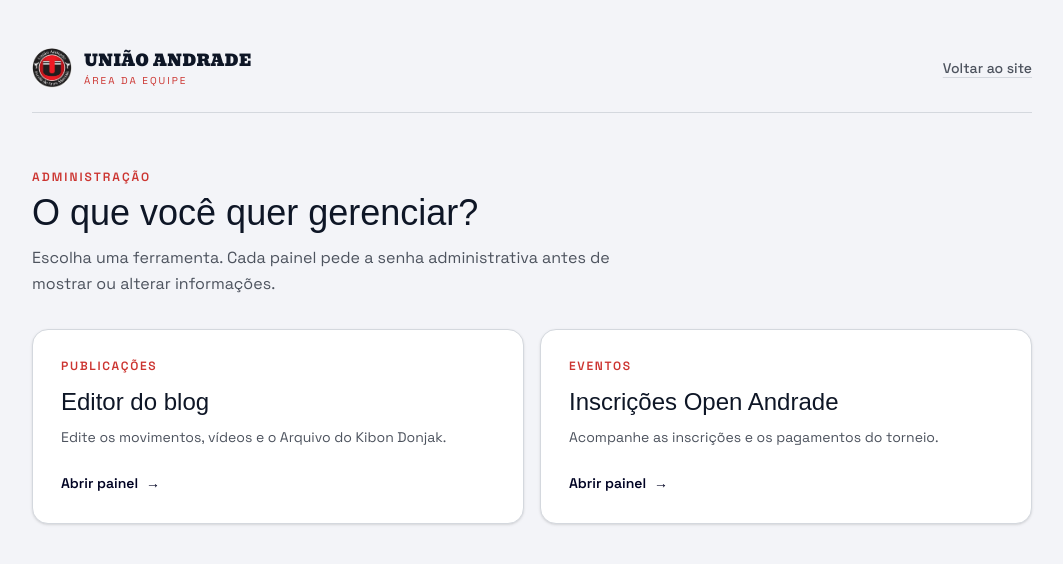
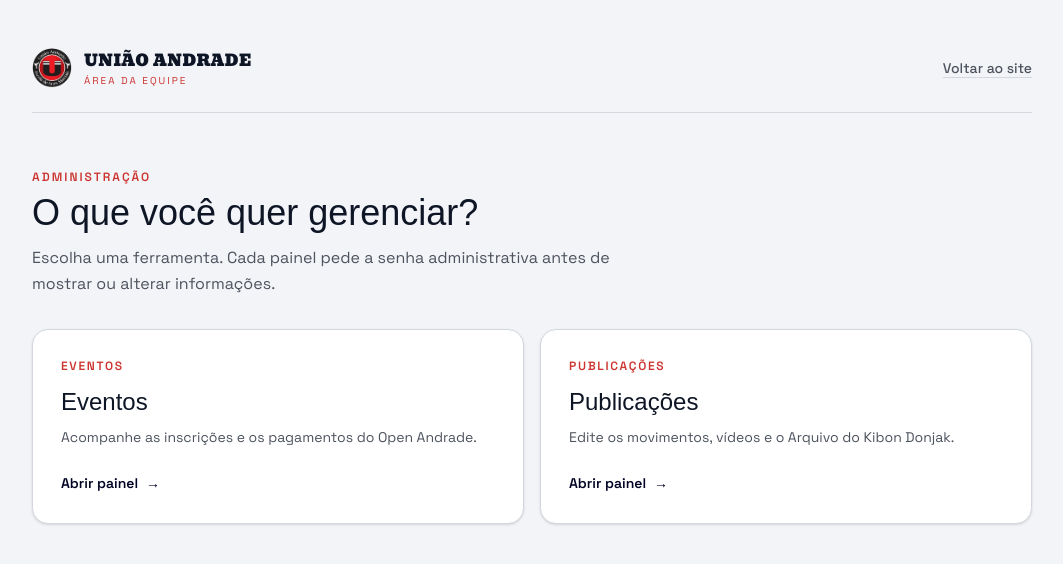
Before and after one commit to marlonballa/uniaoandrade, a Next.js app in the folder frontend/: page /admin in a window 1280 px wide. Shown: the top 564 px of the page, without its empty margins (108-1171 px from the left). Built offline with nearby package versions, Linux system fonts and the light colour scheme; a web font is replaced by a local one.

Commit message:
Organiza painel em Eventos e Publicações

```diff
--- a/frontend/app/admin/page.tsx
+++ b/frontend/app/admin/page.tsx
@@ -9,16 +9,16 @@ export const metadata: Metadata = {
 
 const tools = [
   {
+    href: "/admin/open-andrade",
+    eyebrow: "Eventos",
+    title: "Eventos",
+    description: "Acompanhe as inscrições e os pagamentos do Open Andrade.",
+  },
+  {
     href: "/admin/blog",
     eyebrow: "Publicações",
-    title: "Editor do blog",
+    title: "Publicações",
     description: "Edite os movimentos, vídeos e o Arquivo do Kibon Donjak.",
-  },
-  {
-    href: "/admin/open-andrade",
-    eyebrow: "Eventos",
-    title: "Inscrições Open Andrade",
-    description: "Acompanhe as inscrições e os pagamentos do torneio.",
   },
 ];
 
```
